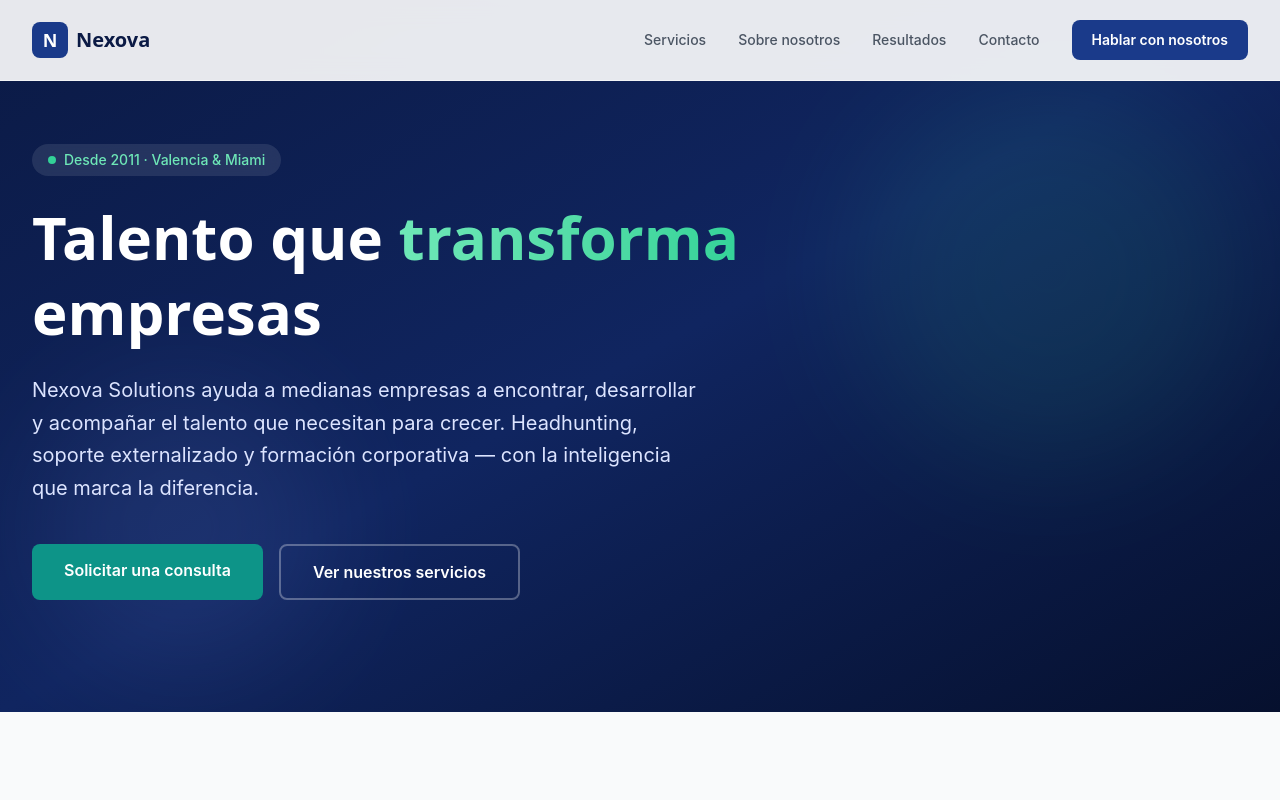
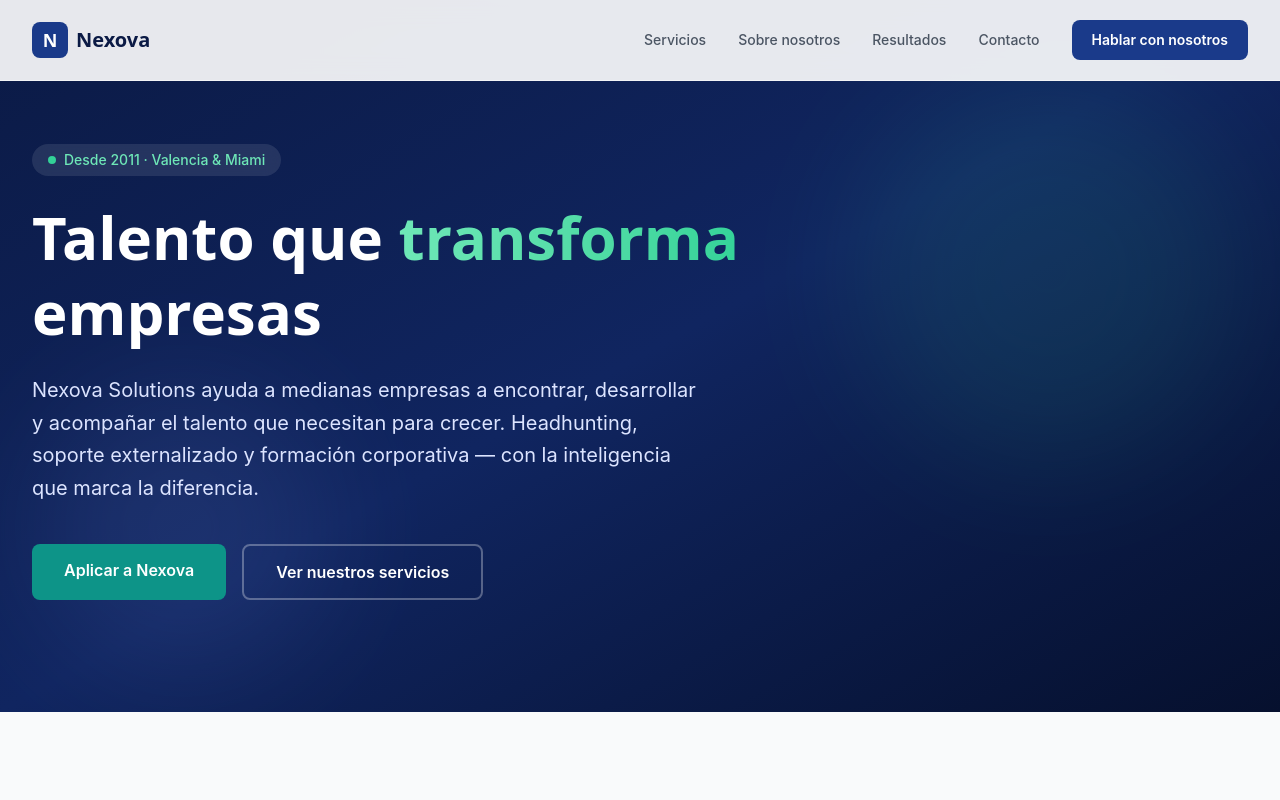
Before and after one commit to 4GeeksAcademy/nexova-briefing-kaeszar, a Next.js app in the folder uis/website/: page / in a window 1280 px wide. Shown: the top 800 px of the page. Built offline with nearby package versions, Linux system fonts and the light colour scheme.

Commit message:
add boton to application.html

```diff
--- a/uis/website/src/components/Hero.tsx
+++ b/uis/website/src/components/Hero.tsx
@@ -35,10 +35,10 @@ export default function Hero() {
           {/* CTAs */}
           <div className="flex flex-col sm:flex-row gap-4">
             <a
-              href="#contacto"
+              href="/application.html"
               className="px-8 py-3.5 bg-accent-500 text-white font-semibold rounded-lg hover:bg-accent-600 transition-colors text-center"
             >
-              Solicitar una consulta
+              Aplicar a Nexova
             </a>
             <a
               href="#servicios"
```
